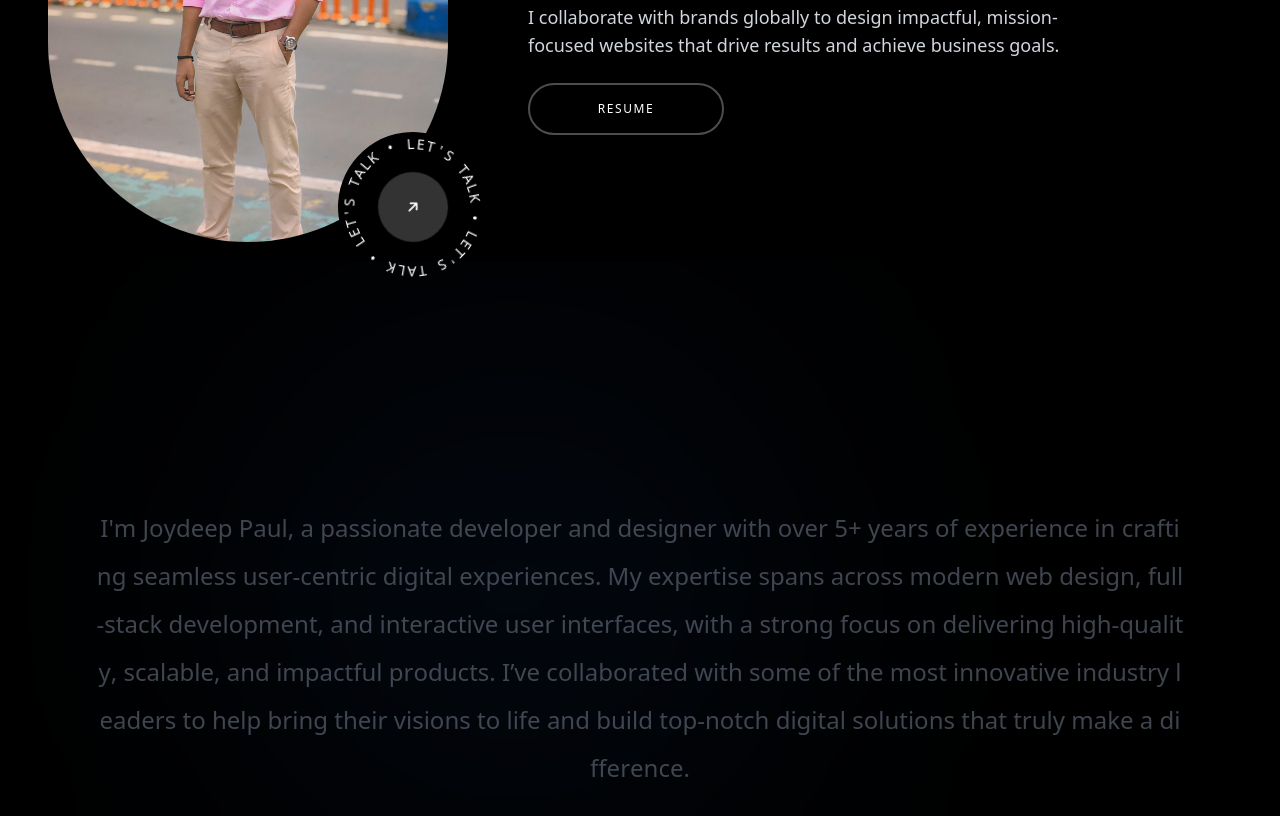
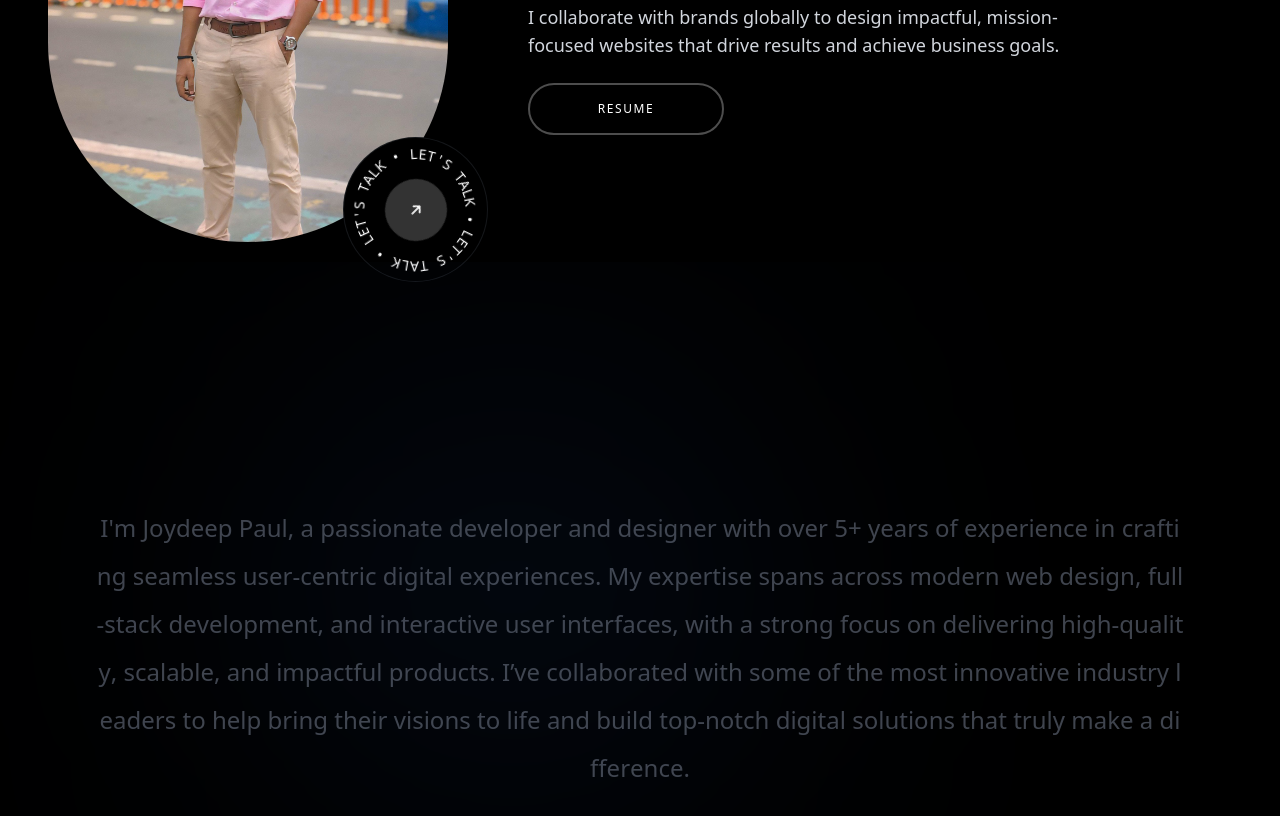
Before and after one commit to joydeep-07/Edge, a React (Vite) app: page / in a window 1280 px wide. Shown: the part 1140-1956 px from the top of the page. Built offline with nearby package versions, Linux system fonts and the light colour scheme.

Commit message:
Curcular text Updated

```diff
--- a/Reactbits/CircularText/CircularText.jsx
+++ b/Reactbits/CircularText/CircularText.jsx
@@ -85,11 +85,11 @@ const CircularText = ({
   };
 
   return (
-    <div className="relative w-[150px] h-[150px] mx-auto">
+    <div className="relative border border-gray-500/20 bg-black p-1 rounded-full w-[145px] h-[145px] mx-auto">
       {/* Fixed Center Icon - Outside the rotating element */}
       <div
         className="absolute top-1/2 left-1/2 -translate-x-1/2 -translate-y-1/2
-                   text-sm p-7 rounded-full bg-white/20 z-10 rotate-45 flex items-center justify-center"
+                   text-sm p-6 rounded-full bg-white/20 z-10 rotate-45 flex items-center justify-center"
       >
         <FaArrowUp />
       </div>
```
